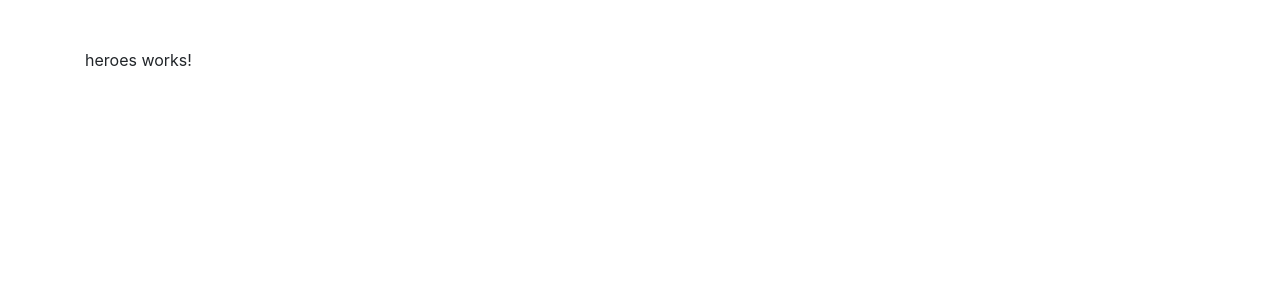
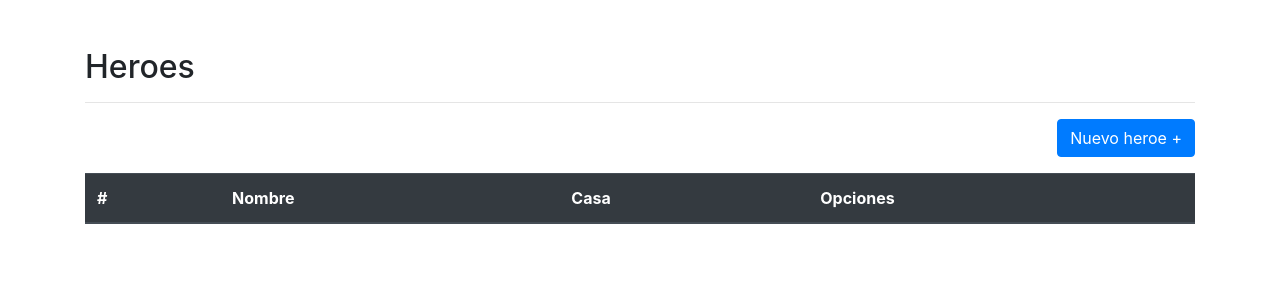
Before and after one commit to samir04m/Angular-HeroesApp, an Angular app: page /heroes in a window 1280 px wide. Shown: the top 300 px of the page. Built offline with nearby package versions, Linux system fonts and the light colour scheme.

Commit message:
Creacion de las vistas para heroes y formulario crear heroe

```diff
--- a/src/app/components/heroes/heroe.component.html
+++ b/src/app/components/heroes/heroe.component.html
@@ -1 +1,37 @@
-<p>heroe works!</p>
+<h3>Héroe <small>nombre</small></h3>
+<hr>
+
+<div class="row animated fadeIn fast">
+  <div class="col-md-6">
+     <form>
+         <div class="form-group">
+            <label for="">Nombre</label>
+            <input
+                  type="text"
+                  class="form-control"
+                  placeholder="Nombre del heroe"
+                  required>
+         </div>
+         <div class="form-group">
+            <label for="">Bio</label>
+            <textarea
+                  type="text"
+                  class="form-control"
+                  placeholder="Bio del heroe"
+                  required></textarea>
+         </div>
+         <div class="form-group">
+           <label for="">Casa</label>
+           <select
+                  class="form-control"
+                  name="">
+               <option value="Dc">Dc</option>
+               <option value="Marvel">Marvel</option>
+            </select>
+         </div>
+         <div class="form-group text-center">
+            <button class="btn btn-outline-primary" type="submit">Guardar cambios</button>
+         </div>
+     </form>
+  </div>
+</div>
--- a/src/app/components/heroes/heroes.component.html
+++ b/src/app/components/heroes/heroes.component.html
@@ -1 +1,33 @@
-<p>heroes works!</p>
+<h2>Heroes</h2>
+<hr>
+
+<div class="row mb-3">
+   <div class="col-md-12 text-right">
+      <button [routerLink]="['/heroe','nuevo']"
+         class="btn btn-primary">Nuevo heroe +</button>
+   </div>
+</div>
+
+<div class="row animated fadeIn fast">
+   <div class="col-md-12">
+      <div class="table-responsive">
+
+         <table class="table">
+            <thead class="thead-dark">
+               <tr>
+                  <th>#</th>
+                  <th>Nombre</th>
+                  <th>Casa</th>
+                  <th>Opciones</th>
+               </tr>
+            </thead>
+            <tbody>
+               <tr>
+                  <td></td>
+               </tr>
+            </tbody>
+         </table>
+
+      </div>
+   </div>
+</div>
--- a/src/styles.css
+++ b/src/styles.css
@@ -1 +1,47 @@
-/* You can add global styles to this file, and also import other style files */
+
+.separador{
+  margin-top: 1rem;
+}
+
+.info-heroe{
+  display: flex;
+  flex-direction: column;
+  justify-content: center;
+  align-items: center;
+}
+.info-heroe button{
+  margin-top: 2rem;
+}
+
+
+/*********
+Animaciones
+ */
+
+.animated {
+  -webkit-animation-duration: 1s;
+  animation-duration: 1s;
+  -webkit-animation-fill-mode: both;
+  animation-fill-mode: both;
+}
+
+.fast {
+  -webkit-animation-duration: 0.4s;
+  animation-duration: 0.4s;
+  -webkit-animation-fill-mode: both;
+  animation-fill-mode: both;
+}
+
+@keyframes fadeIn {
+  from {
+    opacity: 0;
+  }
+
+  to {
+    opacity: 1;
+  }
+}
+
+.fadeIn {
+  animation-name: fadeIn;
+}
```
